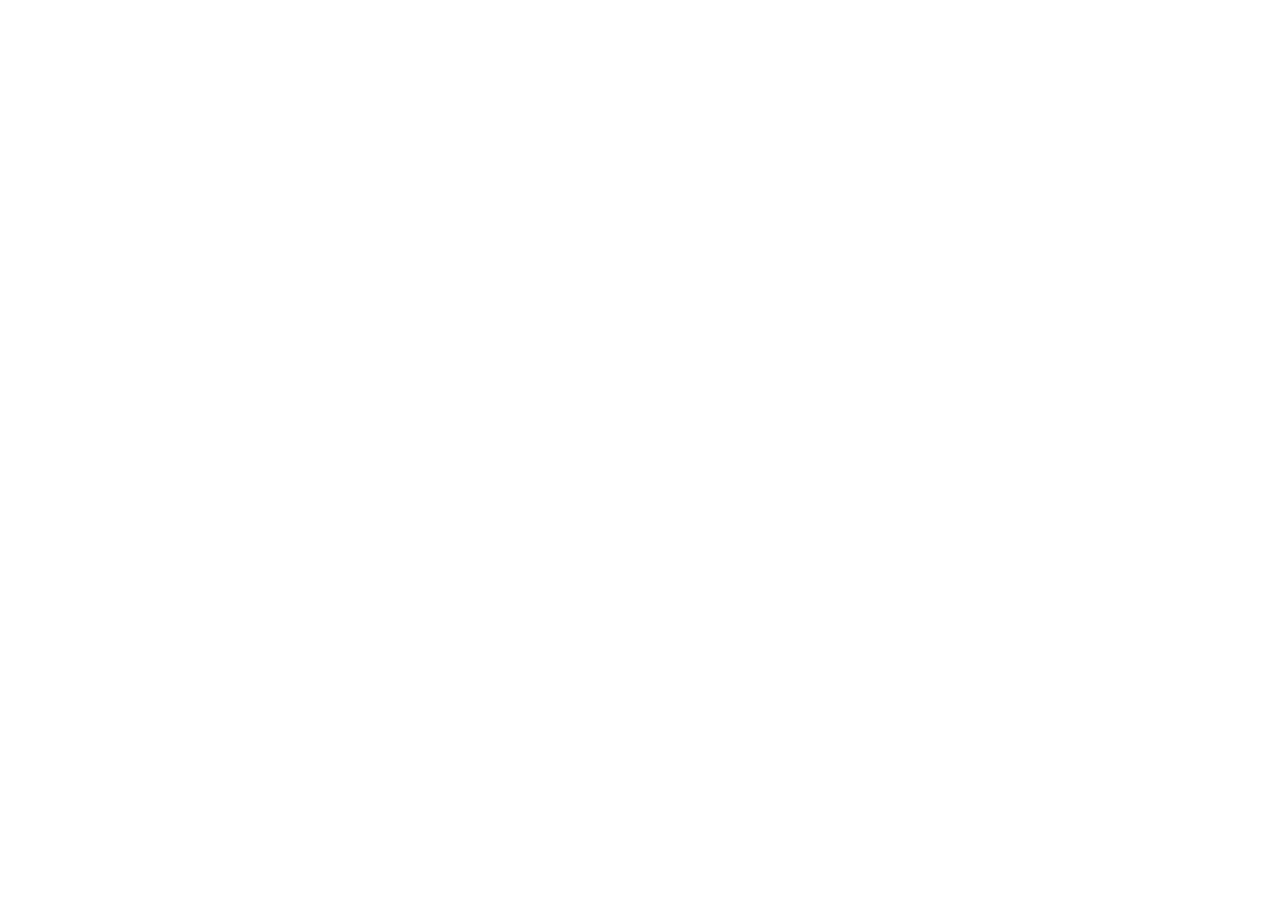
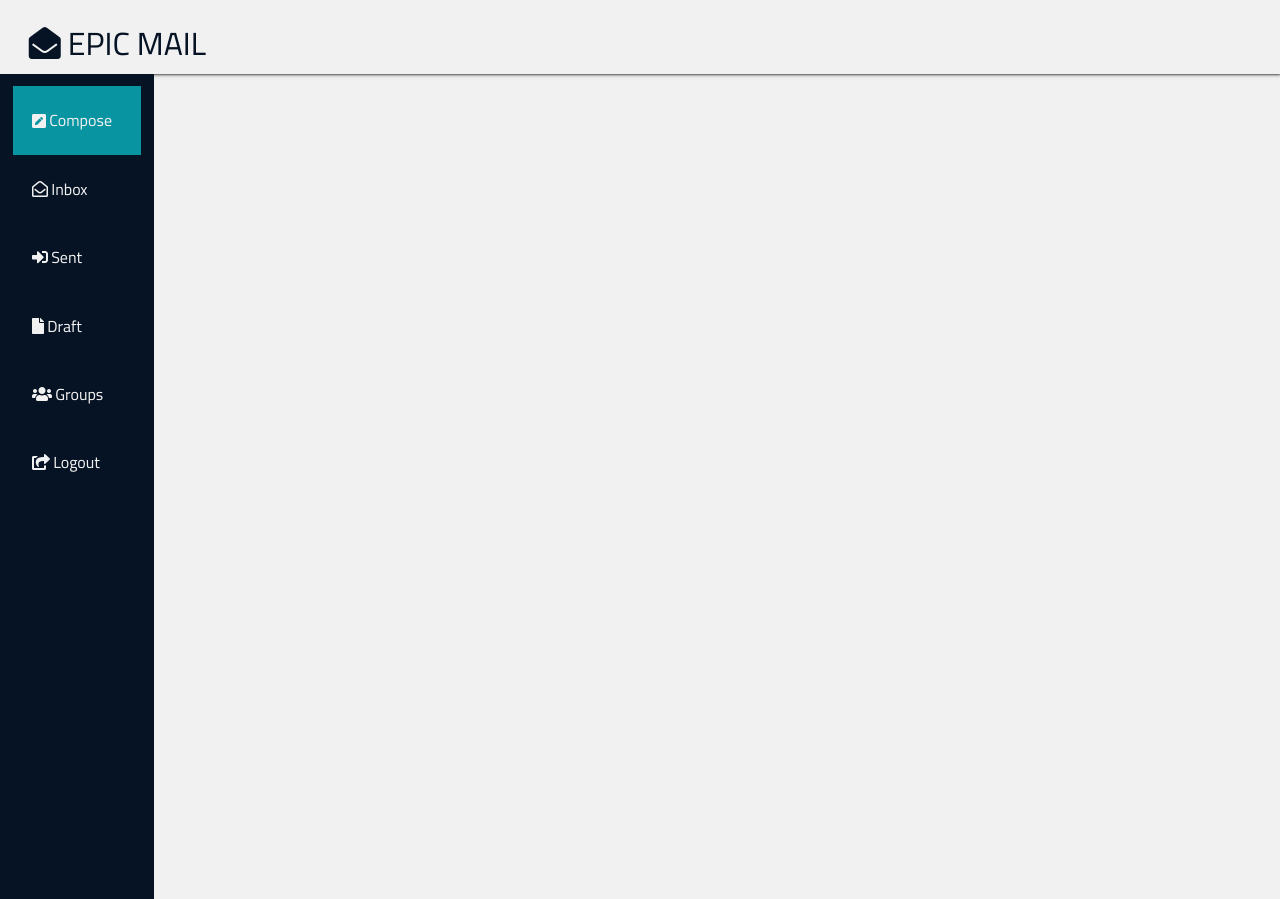
Before and after one commit to NonsoAmadi10/EPIC-MAIL, a plain HTML site: page front-end/index.html in a window 1280 px wide. Before the commit the page ends 800 px from the top, so only its background shows below. Drawn offline with Linux system fonts and the light colour scheme.

Commit message:
[ft #ft[164271546] Add navlinks ]

```diff
--- a/front-end/index.html
+++ b/front-end/index.html
@@ -0,0 +1,35 @@
+<!DOCTYPE html>
+<html lang="en">
+<head>
+    <meta charset="UTF-8">
+    <meta name="viewport" content="width=device-width, initial-scale=1.0">
+    <meta http-equiv="X-UA-Compatible" content="ie=edge">
+    <link rel="stylesheet" href="https://use.fontawesome.com/releases/v5.7.2/css/all.css" integrity="sha384-fnmOCqbTlWIlj8LyTjo7mOUStjsKC4pOpQbqyi7RrhN7udi9RwhKkMHpvLbHG9Sr" crossorigin="anonymous">
+    <link href="https://fonts.googleapis.com/css?family=Alegreya+Sans|Cairo" rel="stylesheet">
+    <link rel="stylesheet" href="styles.css">
+    <title>Inbox</title>
+</head>
+<body>
+    <header>
+        <div class="logo"><i class="fas fa-envelope-open"></i> EPIC MAIL</div>
+
+    </header>
+</body>
+<main>
+    <div class="wrapper">
+        <aside>
+            <ul>
+                <li class="compose"><i class="fas fa-pen-square"></i><span class="link-messages">Compose</span></li>
+                <li class="active"><i class="far fa-envelope-open"></i><span class="link-messages">Inbox</span></li>
+                <li ><i class="fas fa-sign-in-alt"></i><span class="link-messages">Sent</span></li>
+                <li> <i class="fas fa-file"></i><span class="link-messages">Draft</span></li>
+                <li><i class="fas fa-users"></i><span class="link-messages">Groups</span></li>
+            </ul>
+            <div class="logout">
+                <p><i class="fas fa-share-square"></i><span class="link-messages">Logout</span></p>
+            </div>
+        </aside>
+
+    </div>
+</main>
+</html>
--- a/front-end/styles.css
+++ b/front-end/styles.css
@@ -20,6 +20,14 @@ a
     text-decoration:none;
     color: #0894A1;
 }
+
+li
+{
+    list-style: none;
+
+}
+
+
 .text-muted
 {
     font-size: 50%;
@@ -91,6 +99,33 @@ header
     font-weight: bolder;
 }
 
+/*aside navlinks */
+
+aside
+{
+    height: 100vh;
+    background: #061324;
+    color: #f1f1f1;
+    width: 8rem;
+    margin:0;
+    padding: 1%;
+
+}
+aside ul li , .logout
+{
+    padding: 1.2rem;
+    font-size: 1rem;
+}
+/*link-messages */
+
+.link-messages
+{
+    padding: 0.2rem;
+}
+.compose
+{
+    background: #0894A1;
+}
 /* buttons */
 .button
 {
```
